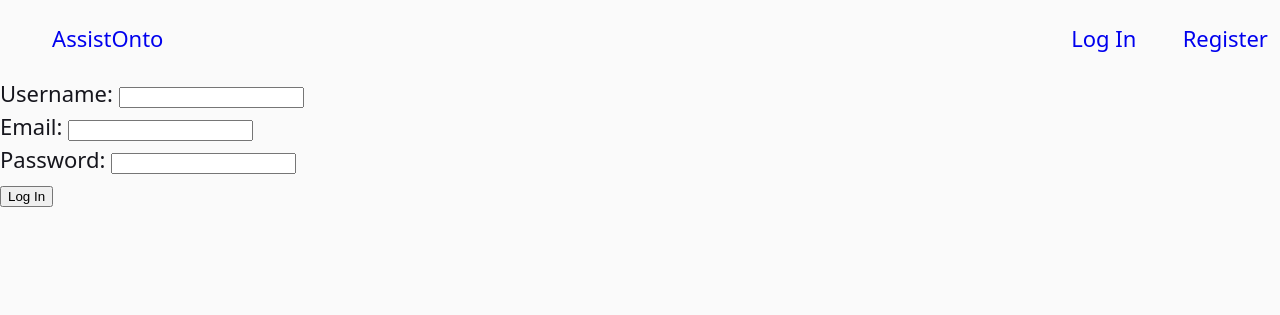
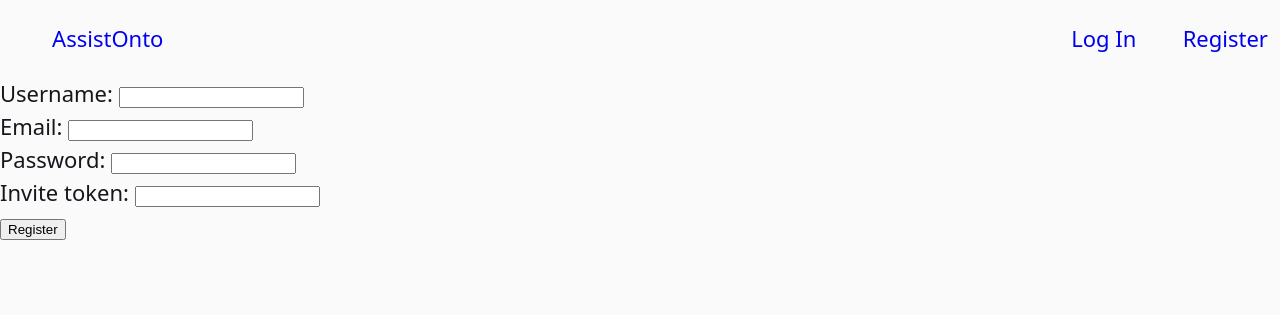
Before and after one commit to TecMF/AssistOnto, a Flask app: page /register in a window 1280 px wide. Shown: the top 315 px of the page. Run offline with Flask 3, Linux system fonts and the light colour scheme.

Commit message:
Add invite system so we can make the app available publicly

```diff
--- a/assistonto/app.py
+++ b/assistonto/app.py
@@ -6,7 +6,6 @@ from functools import wraps
 from werkzeug.security import generate_password_hash, check_password_hash
 from werkzeug.middleware.proxy_fix import ProxyFix
 from openai import OpenAI
-import os
 import sqlite3
 import markdown as md
 from sanitize_md import SanitizeExtension
@@ -135,6 +134,7 @@ def post_register():
   username = request.form.get('input-username', '')
   email = request.form.get('input-email')
   password = request.form.get('input-password', '')
+  invite_token = request.form.get('input-invite-token', '')
   input_valid = True
   if len(username) < 6:
     input_valid = False
@@ -142,6 +142,13 @@ def post_register():
   if len(password) < 6:
     input_valid = False
     flash("Password should have at least 6 characters", category='warning')
+  was_invited = query_db("""SELECT TRUE
+  FROM invites
+  WHERE redeemed IS NULL AND secret = ?""",
+                         (invite_token,), one=True)
+  if was_invited is None:
+    input_valid = False
+    flash("Invite token is invalid", category='warning')
   # finished validation
   if not input_valid:
     return redirect(url_for('view_register'))
@@ -154,10 +161,16 @@ def post_register():
   RETURNING id AS user_id""",
             {'username': username, 'email': email, 'password': password_hash})
     res = cur.fetchone()
+    cur = db.execute("""UPDATE invites
+SET redeemed = unixepoch()
+WHERE secret = ?""", (invite_token,))
     if res is not None:
       user_id = res['user_id']
       g._user_id = user_id
-    db.commit()
+      db.commit()
+    else:
+      db.rollback()
+      redirect(url_for('view_register'))
   except sqlite3.IntegrityError:
     flash("Username already exists, please choose another", category='warning')
     return redirect(url_for('view_register'))
--- a/assistonto/static/site.css
+++ b/assistonto/static/site.css
@@ -181,3 +181,13 @@ pre {
     white-space: pre;
     overflow-x: auto;
 }
+
+.less-emphasis {
+    color: var(--color-pair);
+}
+
+
+.more-emphasis {
+    color: var(--color-emphasis-darker);
+
+}
--- a/assistonto/templates/base.html
+++ b/assistonto/templates/base.html
@@ -32,6 +32,7 @@
         </li>
         {% else %}
         <li>
+          <a class="nodecor sm-padding less-emphasis" href="{{url_for('index')}}">{{ g._username }}</a>
           <a class="nodecor sm-padding" href="{{url_for('logout')}}">
             Log Out
           </a>
@@ -49,7 +50,7 @@
     <section>
       <ul class="nobullet">
         {% for (cat, message) in messages %}
-        <li {% if cat in ['warning', 'error'] %}class="emphasis-darker"{% endif %}>{{ message }}</li>
+        <li {% if cat in ['warning', 'error'] %}class="more-emphasis"{% endif %}>{{ message }}</li>
         {% endfor %}
       </ul>
     </section>
--- a/assistonto/templates/login.html
+++ b/assistonto/templates/login.html
@@ -8,11 +8,11 @@
 <form method="POST" action="{{url_for('post_login')}}">
   <div>
     <label>Username:</label>
-    <input class="input" type="text" name="input-username" minlength="6">
+    <input class="input" type="text" name="input-username" minlength="6" required>
   </div>
   <div>
     <label>Password:</label>
-    <input class="input" type="password" name="input-password" minlength="6">
+    <input class="input" type="password" name="input-password" minlength="6" required>
   </div>
   <input type="hidden" name="next-url" value="{{ request.args.get('next', '') }}"/>
   <button class="button" type="submit">Log In</button>
--- a/assistonto/templates/register.html
+++ b/assistonto/templates/register.html
@@ -8,7 +8,7 @@
 <form method="POST" action="{{url_for('post_register')}}">
   <div>
     <label>Username:</label>
-    <input class="block" type="text" name="input-username" minlength="6">
+    <input class="block" type="text" name="input-username" minlength="6" required>
   </div>
   <div>
     <label>Email:</label>
@@ -16,8 +16,12 @@
   </div>
   <div>
     <label>Password:</label>
-    <input class="block" type="password" name="input-password" minlength="6">
+    <input class="block" type="password" name="input-password" minlength="6" required>
   </div>
-  <button class="block" type="submit">Log In</button>
+  <div>
+    <label>Invite token:</label>
+    <input class="block" type="password" name="input-invite-token" required>
+  </div>
+  <button class="block" type="submit">Register</button>
 </form>
 {% endblock %}
--- a/pyproject.toml
+++ b/pyproject.toml
@@ -39,7 +39,7 @@ dependencies = [
   "ruff",
 ]
 [tool.hatch.envs.dev.scripts]
-server = "python assistonto/main.py server --port 8000 --db-path assistonto/assistonto.db"
+server = "python . server --port 8000 --db-path ../assistonto.db" # run from assistonto directory
 check = "ruff check assistonto"
 
 [tool.hatch.build.targets.wheel]
```
Also changed, not shown: assistonto/schema.sql (+11 -0 lines), README.md.
